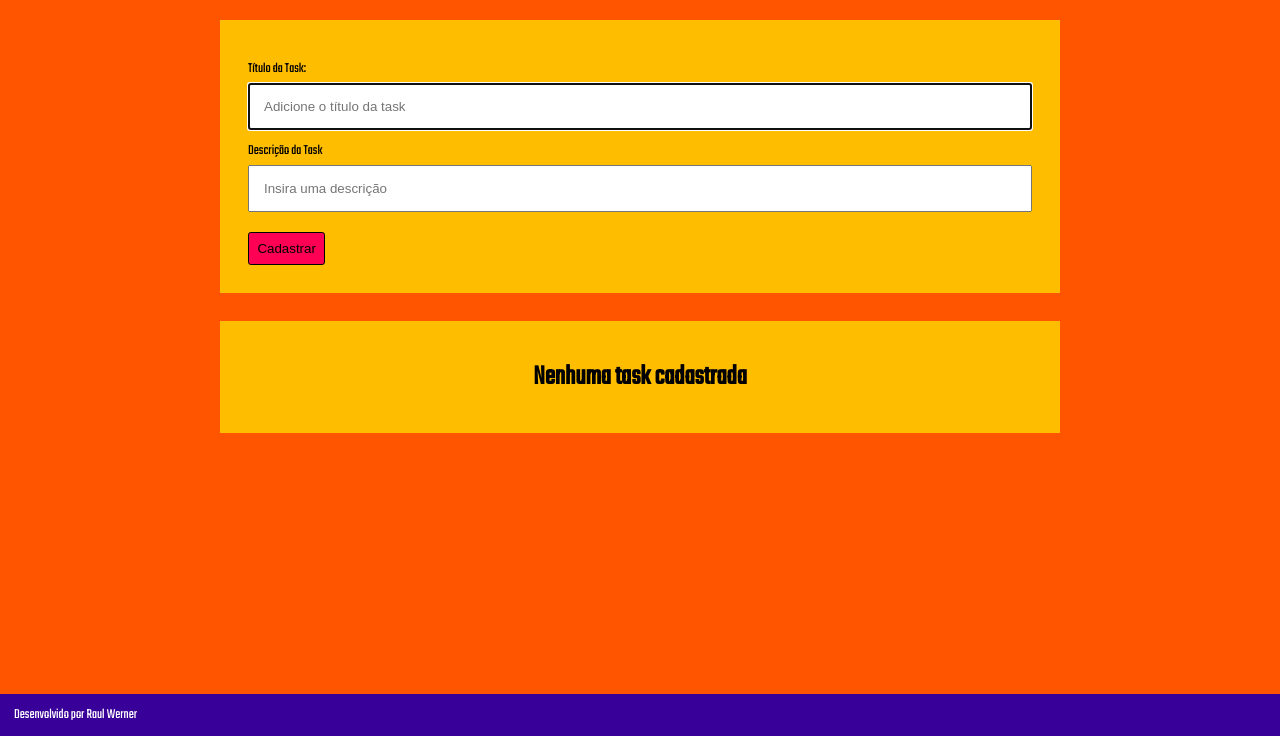
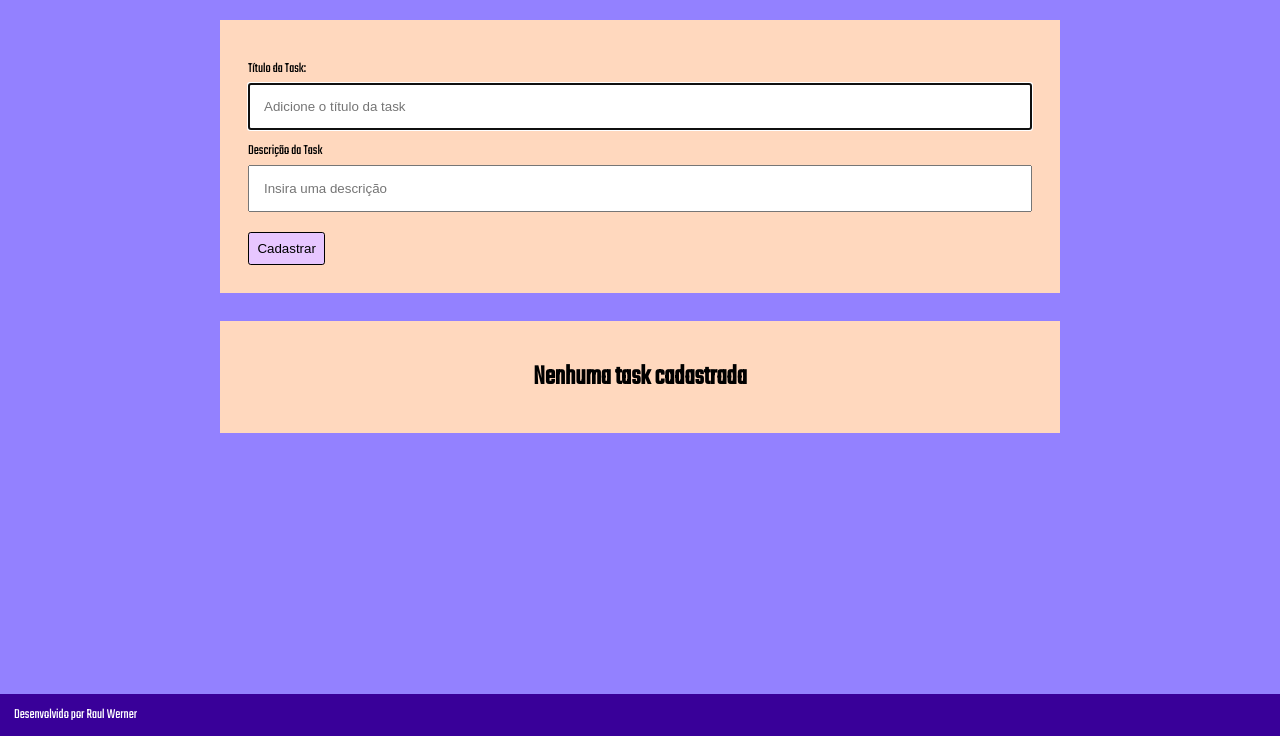
Before and after one commit to wernerraul25/ToDoList, a plain HTML site: page index.html in a window 1280 px wide. Shown: the part 64-800 px from the top of the page. Drawn offline with Linux system fonts and the light colour scheme.

Commit message:
Cores diferentes

```diff
--- a/assets/style.css
+++ b/assets/style.css
@@ -8,7 +8,7 @@ html {
 }
 
 body {
-    background-color: #FF5400;
+    background-color: #9381FF;
     display: flex;
     flex-direction: column;
     font-family: 'Teko', sans-serif;
@@ -18,7 +18,7 @@ body {
 
 /* utility classes */
 .btn {
-    background-color: #FF0054;
+    background-color: #e7c6ff;
     border: 1px solid #000;
     border-radius: 0.2rem;
     margin-top: 0.4rem;
@@ -69,7 +69,7 @@ body {
 }
 
 .formAddTaskContainer {
-    background-color: #FFBD00;
+    background-color: #FFD8BE;
     margin-top: 2rem;
     max-width: 840px;
     padding: 2rem;
@@ -77,7 +77,7 @@ body {
 }
 
 .taskContainer {
-    background-color: #FFBD00;
+    background-color: #FFD8BE;
     margin: 2rem;
     max-width: 840px;
     padding: 1rem;
@@ -99,7 +99,7 @@ body {
 }
 
 .taskItem {
-    border: 1px solid #FF0054;
+    border: 1px solid #e7c6ff;
     border-radius: 0.4rem;
     font-size: 1.5rem;
     font-weight: 100;
```
Also changed, not shown: index.html (+1 -3 lines).
